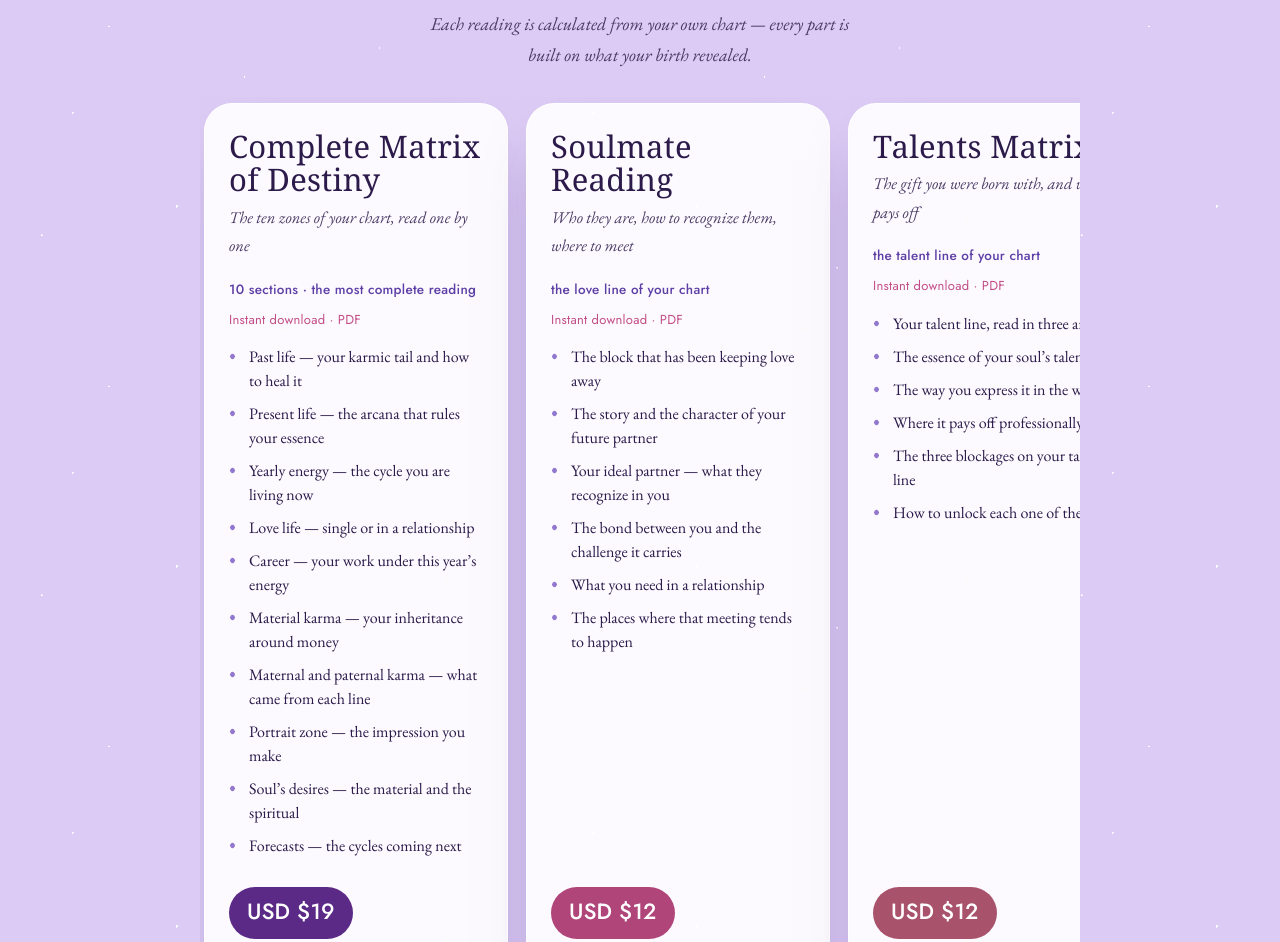
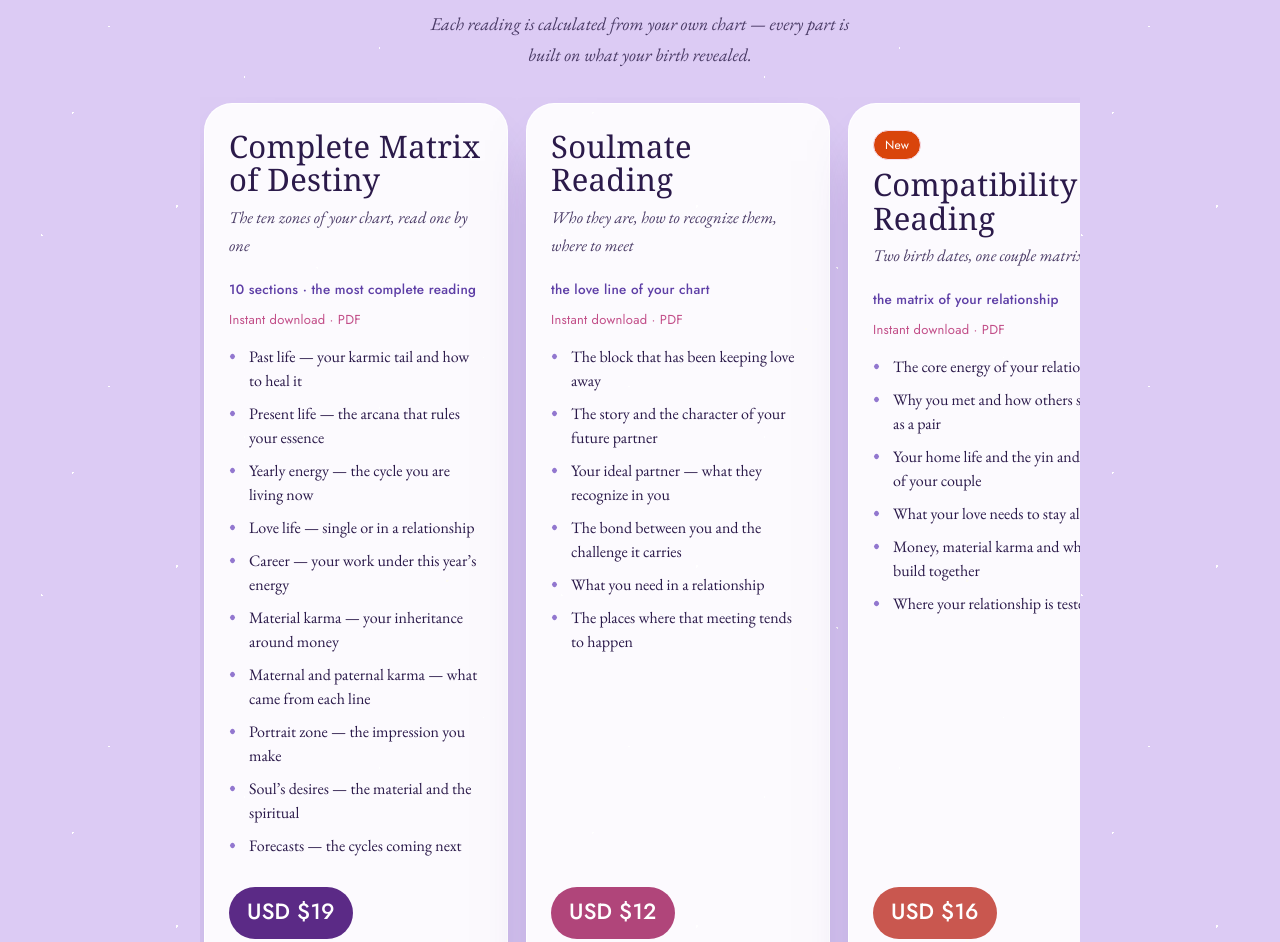
Before and after one commit to matrixdodestino/amora-matrix, a plain HTML site: page index.html in a window 1280 px wide. Shown: the part 5982-6924 px from the top of the page. Drawn offline with nearby package versions, Linux system fonts and the light colour scheme; a web font is replaced by a local one.

Commit message:
Add Compatibility Reading to the shop
Co-Authored-By: Claude Opus 5.5 <noreply@anthropic.com>
Claude-Session: https://claude.ai/code/session_018VFS8Dn8DzC2T2usP7hy5h

```diff
--- a/index.html
+++ b/index.html
@@ -1054,6 +1054,18 @@ const PRODUTOS=[
   msg:'Hi! I\u2019d like the Soulmate Reading \uD83D\uDC9C',
   url:'https://pay.hotmart.com/G108187939A'},
 
+ {nome:'Compatibility Reading', preco:'USD $16', cor:'#C9574F', novo:true,
+  destaque:'Two birth dates, one couple matrix',
+  nota:'the matrix of your relationship',
+  itens:['The core energy of your relationship',
+         'Why you met and how others see you as a pair',
+         'Your home life and the yin and yang of your couple',
+         'What your love needs to stay alive',
+         'Money, material karma and what you build together',
+         'Where your relationship is tested'],
+  msg:'Hi! I’d like the Compatibility Reading 💞',
+  url:'https://pay.hotmart.com/J108538331H'},
+
  {nome:'Talents Matrix', preco:'USD $12', cor:'#A8526B',
   destaque:'The gift you were born with, and where it pays off',
   nota:'the talent line of your chart',
```
